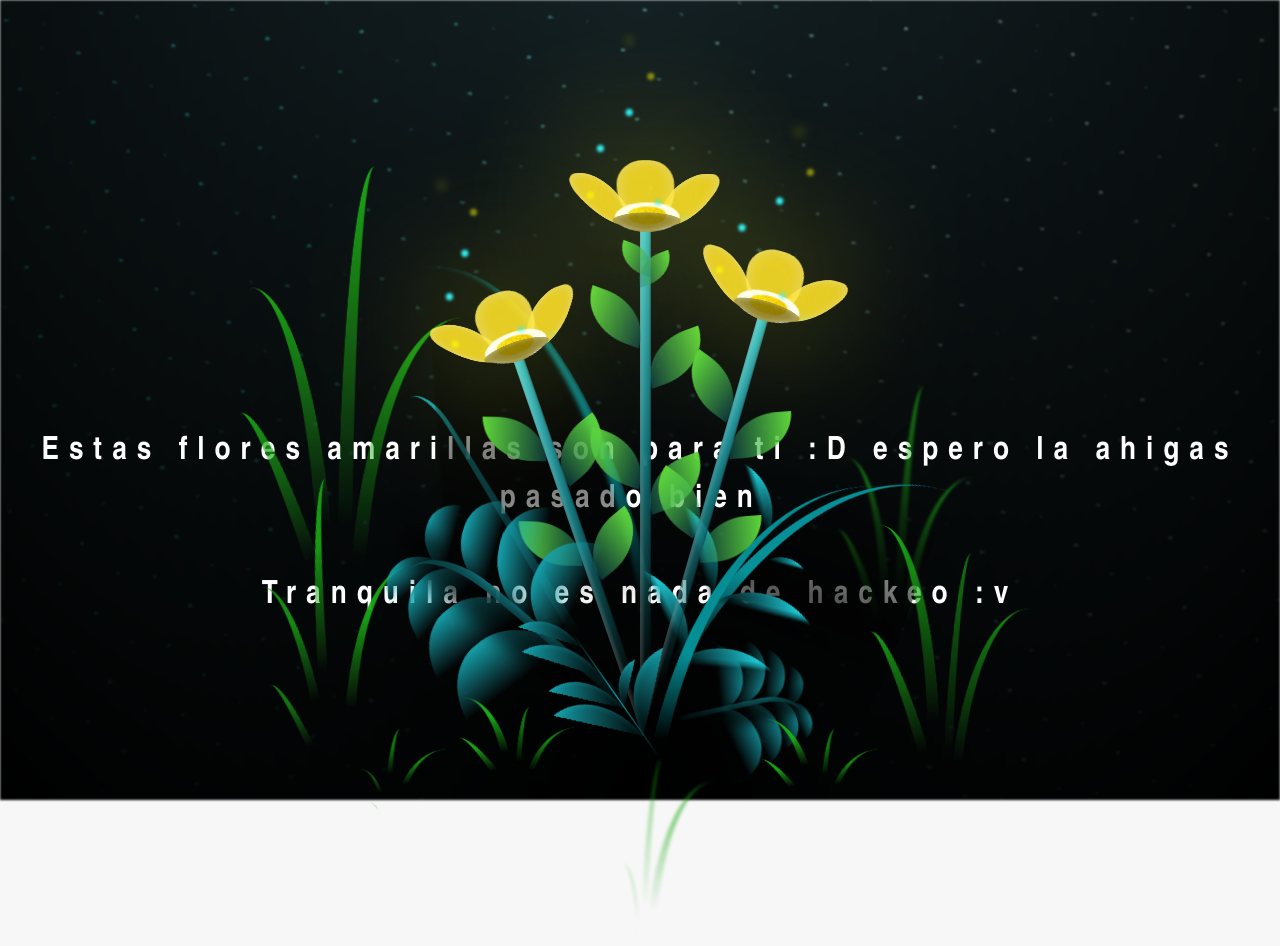
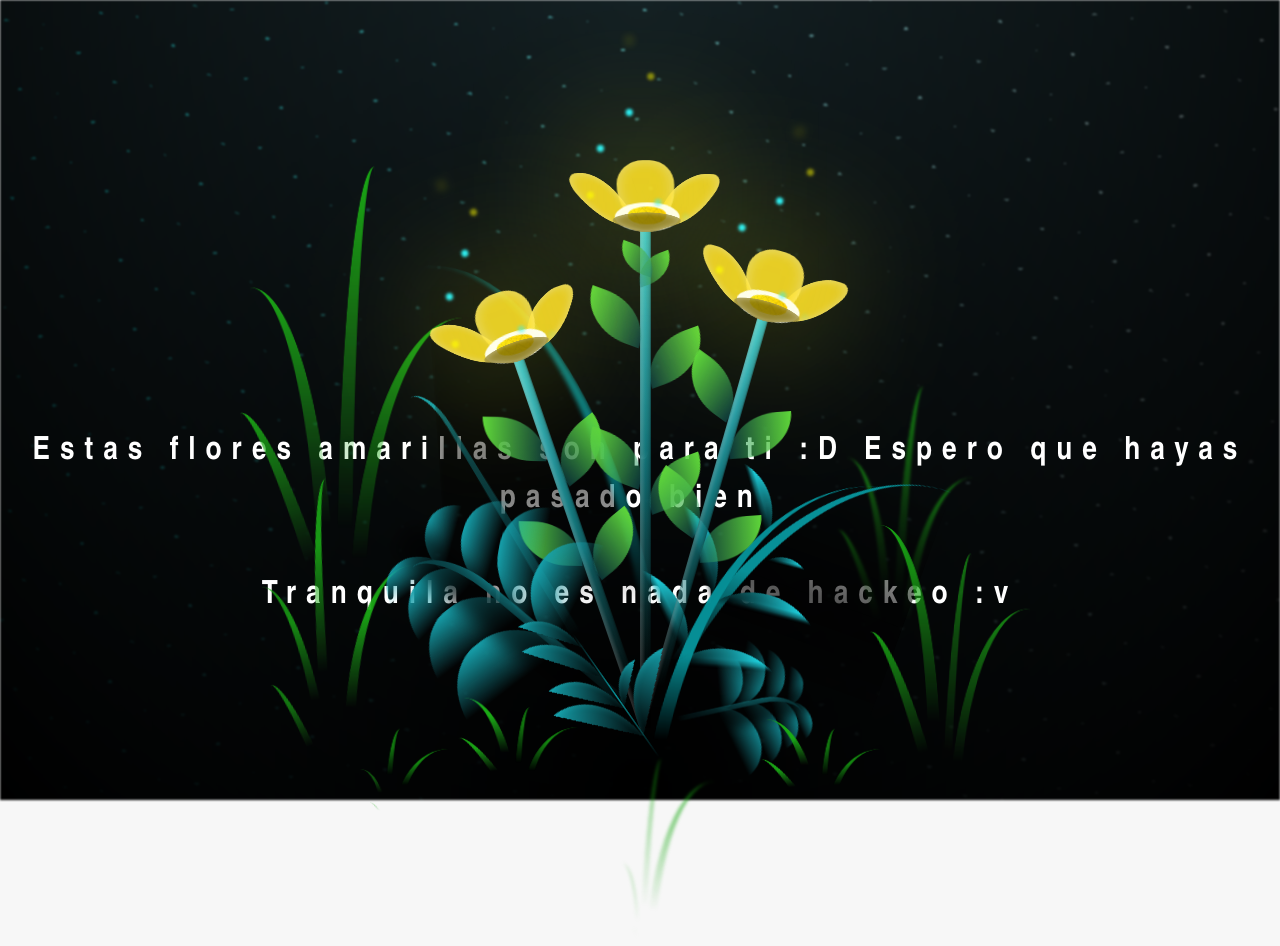
Before and after one commit to patrik175-commits/patrik175-commits.github.io, a plain HTML site: page flower.html in a window 1280 px wide. Drawn offline with Linux system fonts and the light colour scheme.

Commit message:
flower.html

```diff
--- a/flower.html
+++ b/flower.html
@@ -13,7 +13,7 @@
     <div id="lyrics">
 
     </div>
-    <h1 class="titulo">Estas flores amarillas son para ti :D espero la ahigas pasado bien. <br> <br>
+    <h1 class="titulo">Estas flores amarillas son para ti :D Espero que hayas pasado bien. <br> <br>
       Tranquila no es nada de hackeo :v</h1>
 
     <div class="night"></div>
```
